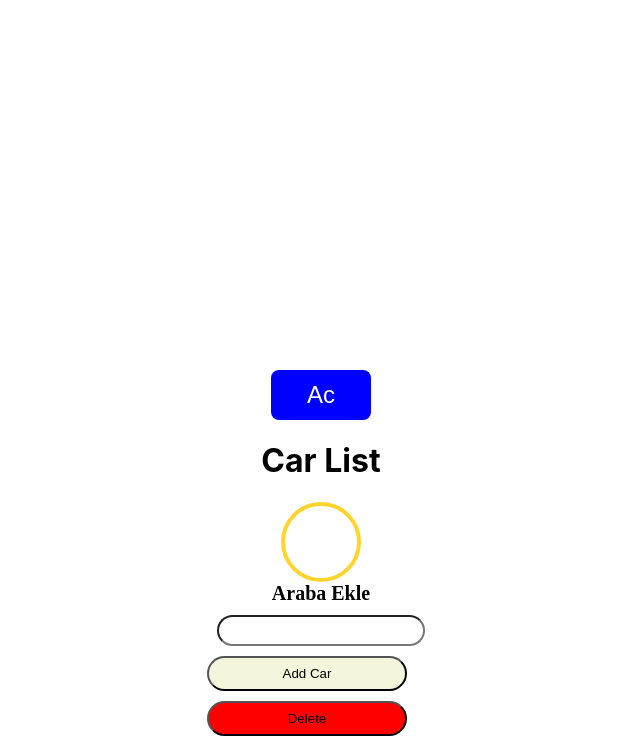
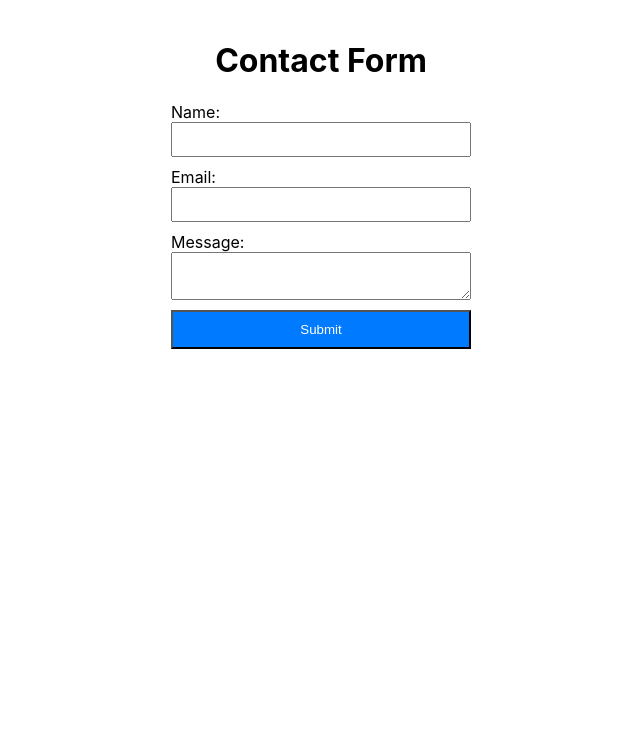
Before and after one commit to doganali7/cars, a React (Create React App) app: page /contact in a window 1280 px wide. Shown: the top 744 px of the page, without its empty margins (319-959 px from the left). Built offline with nearby package versions, Linux system fonts and the light colour scheme.

Commit message:
react router wip

```diff
--- a/package.json
+++ b/package.json
@@ -8,6 +8,7 @@
     "@testing-library/user-event": "^13.5.0",
     "react": "^18.2.0",
     "react-dom": "^18.2.0",
+    "react-router-dom": "^6.19.0",
     "react-scripts": "5.0.1",
     "styled-components": "^6.1.0",
     "web-vitals": "^2.1.4"
--- a/src/App.css
+++ b/src/App.css
@@ -56,70 +56,3 @@
   background: red;
   cursor: pointer;
 }
-/* test  */
-
-body {
-  margin: 0;
-  padding: 0;
-  margin-top: 350px;
-  height: 100vh;
-  display: flex;
-  justify-content: space-evenly;
-  align-items: center;
-  flex-direction: column;
-  align-content: center;
-}
-.box {
-  position: relative;
-}
-
-.input {
-  padding: 10px;
-  width: 80px;
-  height: 80px;
-  background: none;
-  border: 4px solid #ffd52d;
-  border-radius: 50px;
-  box-sizing: border-box;
-  font-family: Comic Sans MS;
-  font-size: 26px;
-  color: #ffd52d;
-  outline: none;
-  transition: 0.5s;
-}
-.box:hover input {
-  width: 350px;
-  background: #3b3640;
-  border-radius: 10px;
-}
-.box i {
-  position: absolute;
-  top: 50%;
-  right: 15px;
-  transform: translate(-50%, -50%);
-  font-size: 26px;
-  color: #ffd52d;
-  transition: 0.2s;
-}
-.box:hover i {
-  opacity: 0;
-  z-index: -1;
-}
-
-/* YouTube icon */
-#ytb {
-  height: 50px;
-  width: 50px;
-  text-align: center;
-  line-height: 52px;
-  border: 2px solid transparent;
-  color: #ff1717;
-  font-size: 25px;
-  transition: 0.3s;
-}
-
-#ytb:hover {
-  border-radius: 50%;
-  border-color: #ff1717;
-  box-shadow: 0 0 10px #ff4040;
-}
--- a/src/App.js
+++ b/src/App.js
@@ -1,6 +1,8 @@
 import "./App.css";
-import CarDetails from "./CarDetails";
 import { useState } from "react";
+import { BrowserRouter as Router, Route, Routes } from "react-router-dom";
+import Contact from "./Contact";
+import Carlist from "./Carlist";
 
 //props
 //useState
@@ -22,108 +24,21 @@ import { useState } from "react";
 
 function App() {
   const [nightMode, setNightMode] = useState(false); //state field
-  const [newCar, setNewCar] = useState("");
-  const [cars, setCars] = useState([
-    { brand: "Ferrari", year: "2023", color: "Red", price: 3000000 },
-    { brand: "Bugatti", year: "2020", color: "Blue", price: 200000 },
-    { brand: "Lamborghini", year: "2020", color: "Yellow", price: 100000 },
-  ]);
-
-  //search bar => yazdigimiz arabayi bize gostersin
-  //input value = inital state
-
-  const [searchQuery, setSearchQuery] = useState("");
-
-  const toggle = () => {
-    setNightMode(!nightMode);
-  };
-
-  const deleteCar = () => {
-    setCars((latestCar) => latestCar.slice(0, -1));
-  };
 
   return (
-    <div className={nightMode ? "NightMode" : "App"} style={{ paddingTop: 20 }}>
-      <button className="nightMode-btn" onClick={toggle}>
-        {nightMode ? "Kapat" : "Ac"}
-      </button>
-      <h1
-        style={{
-          color: nightMode ? "#fff" : "#000",
-        }}
-      >
-        Car List
-      </h1>
-
-      <div>
-        <div class="box">
-          <form name="search">
-            <input
-              type="text"
-              class="input"
-              name="txt"
-              onmouseout="this.value = ''; this.blur();"
-              value={searchQuery}
-              onChange={(event) => setSearchQuery(event.target.value)}
-            />
-          </form>
-          <i class="fas fa-search"></i>
-        </div>
-      </div>
-      {/*
-      <div>
-        <label className="search-bar-label">Search Car</label>
-        <input
-          className="search-bar"
-          value={searchQuery}
-          onChange={(event) => setSearchQuery(event.target.value)}
-        />
-      </div> */}
-
-      <div style={{ display: "flex", flexDirection: "column" }}>
-        <label className="search-bar-label">Araba Ekle</label>
-        <input
-          className="search-bar"
-          value={newCar}
-          onChange={(event) => setNewCar(event.target.value)}
-        />
-        <button
-          className="add-car"
-          onClick={() => {
-            const newListOfCars = [
-              ...cars, //eski arabalari ekle
-              {
-                brand: newCar,
-                year: "2020",
-                color: "Yellow",
-                price: 100000,
-              },
-            ];
-            setCars(newListOfCars); //arabalara ekle
-          }}
-        >
-          Add Car
-        </button>
-        <button className="delete-car" onClick={deleteCar}>
-          Delete
-        </button>
-      </div>
-      {cars
-        .filter((car) =>
-          car.brand.toLowerCase().includes(searchQuery.toLowerCase())
-        )
-        .map((car) => {
-          return (
-            <CarDetails
-              key={car.brand}
-              car={car}
-              cars={cars}
-              nightMode={nightMode}
-              setCars={setCars}
-            />
-          );
-        })}
-    </div>
+    <>
+      <Router>
+        <Routes>
+          <Route
+            path="/"
+            element={
+              <Carlist nightMode={nightMode} setNightMode={setNightMode} />
+            }
+          />
+          <Route path="/contact" element={<Contact />} />
+        </Routes>
+      </Router>
+    </>
   );
 }
 
--- a/src/CarDetails.js
+++ b/src/CarDetails.js
@@ -5,8 +5,8 @@ import "./App.css";
 import styled from "styled-components";
 
 const CardContainer = styled.div`
-  width: 300px;
-  height: 300px;
+  width: 220px;
+  height: 220px;
   border: 1px solid #ccc;
   border-radius: 8px;
   background-color: grey;
@@ -14,7 +14,6 @@ const CardContainer = styled.div`
   margin: 10px;
   box-shadow: 0 2px 4px rgba(0, 0, 0, 0.1);
   display: flex;
-  flex-direction: column;
   justify-content: center;
   align-items: center;
   text-align: center;
--- /dev/null
+++ b/src/Carlist.js
@@ -0,0 +1,113 @@
+import React, { useState } from "react";
+import CarDetails from "./CarDetails";
+
+const Carlist = ({ nightMode, setNightMode }) => {
+  const [newCar, setNewCar] = useState("");
+  const [cars, setCars] = useState([
+    { brand: "Ferrari", year: "2023", color: "Red", price: 3000000 },
+    { brand: "Bugatti", year: "2020", color: "Blue", price: 200000 },
+    { brand: "Lamborghini", year: "2020", color: "Yellow", price: 100000 },
+  ]);
+  const [searchQuery, setSearchQuery] = useState("");
+
+  //search bar => yazdigimiz arabayi bize gostersin
+  //input value = inital state
+
+  const toggle = () => {
+    setNightMode(!nightMode);
+  };
+
+  const deleteCar = () => {
+    setCars((latestCar) => latestCar.slice(0, -1));
+  };
+  return (
+    <div className={nightMode ? "NightMode" : "App"} style={{ paddingTop: 20 }}>
+      <div>
+        <button className="nightMode-btn" onClick={toggle}>
+          {nightMode ? "Kapat" : "Ac"}
+        </button>
+
+        <button className="nightMode-btn" style={{ marginLeft: 20 }}>
+          Contact
+        </button>
+
+        <h1
+          style={{
+            color: nightMode ? "#fff" : "#000",
+          }}
+        >
+          Car List
+        </h1>
+      </div>
+
+      <div className="box">
+        <form name="search">
+          <input
+            type="text"
+            name="txt"
+            value={searchQuery}
+            onChange={(event) => setSearchQuery(event.target.value)}
+          />
+        </form>
+        <i className="fas fa-search"></i>
+      </div>
+      <label className="search-bar-label">Araba Ekle</label>
+      <input
+        className="search-bar"
+        value={newCar}
+        onChange={(event) => setNewCar(event.target.value)}
+      />
+      <div
+        style={{
+          display: "flex",
+          alignItems: "center",
+          justifyContent: "center",
+        }}
+      >
+        <div
+          style={{
+            display: "flex",
+            justifyContent: "center",
+            gap: "6px",
+          }}
+        >
+          <button
+            className="add-car"
+            onClick={() => {
+              const newListOfCars = [
+                ...cars,
+                {
+                  brand: newCar,
+                  year: "2020",
+                  color: "Yellow",
+                  price: 100000,
+                },
+              ];
+              setCars(newListOfCars);
+            }}
+          >
+            Add Car
+          </button>
+          <button className="delete-car" onClick={deleteCar}>
+            Delete
+          </button>
+        </div>
+      </div>
+      {cars
+        .filter((car) =>
+          car.brand.toLowerCase().includes(searchQuery.toLowerCase())
+        )
+        .map((car) => (
+          <CarDetails
+            key={car.brand}
+            car={car}
+            cars={cars}
+            nightMode={nightMode}
+            setCars={setCars}
+          />
+        ))}
+    </div>
+  );
+};
+
+export default Carlist;
--- /dev/null
+++ b/src/Contact.js
@@ -0,0 +1,56 @@
+// Contact.js
+import React from "react";
+import styled from "styled-components";
+
+const ContactWrapper = styled.div`
+  display: flex;
+  flex-direction: column;
+  align-items: center;
+  margin-top: 20px;
+`;
+
+const ContactForm = styled.form`
+  display: flex;
+  flex-direction: column;
+  width: 300px;
+`;
+
+const ContactInput = styled.input`
+  margin-bottom: 10px;
+  padding: 8px;
+`;
+
+const ContactButton = styled.button`
+  padding: 10px;
+  background-color: #007bff;
+  color: #fff;
+  cursor: pointer;
+`;
+
+const Contact = () => {
+  // Handle form submission logic here
+  const handleSubmit = (e) => {
+    e.preventDefault();
+    // Add your form submission logic here
+  };
+
+  return (
+    <ContactWrapper>
+      <h1>Contact Form</h1>
+      <ContactForm onSubmit={handleSubmit}>
+        <label htmlFor="name">Name:</label>
+        <ContactInput type="text" id="name" name="name" />
+
+        <label htmlFor="email">Email:</label>
+        <ContactInput type="email" id="email" name="email" />
+
+        <label htmlFor="message">Message:</label>
+        <ContactInput as="textarea" id="message" name="message" />
+
+        <ContactButton type="submit">Submit</ContactButton>
+      </ContactForm>
+    </ContactWrapper>
+  );
+};
+
+export default Contact;
```
Also changed, not shown: 1 other file (tests, documents, lock files or other folders).
